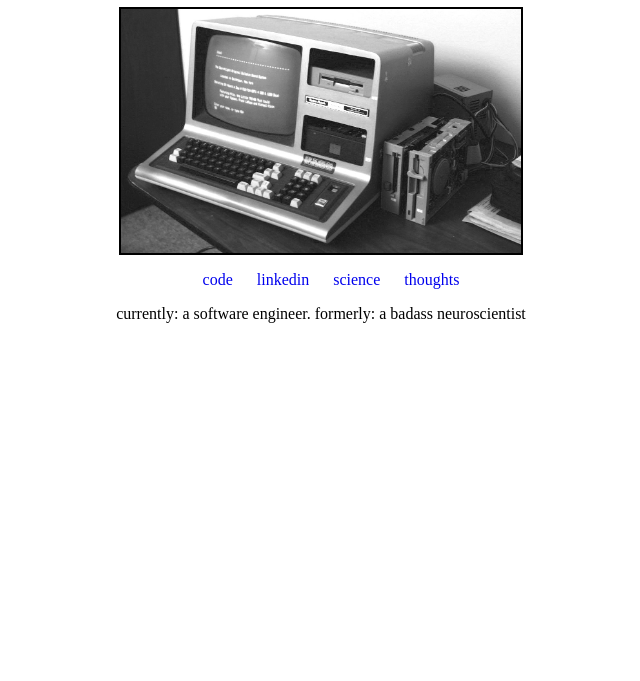
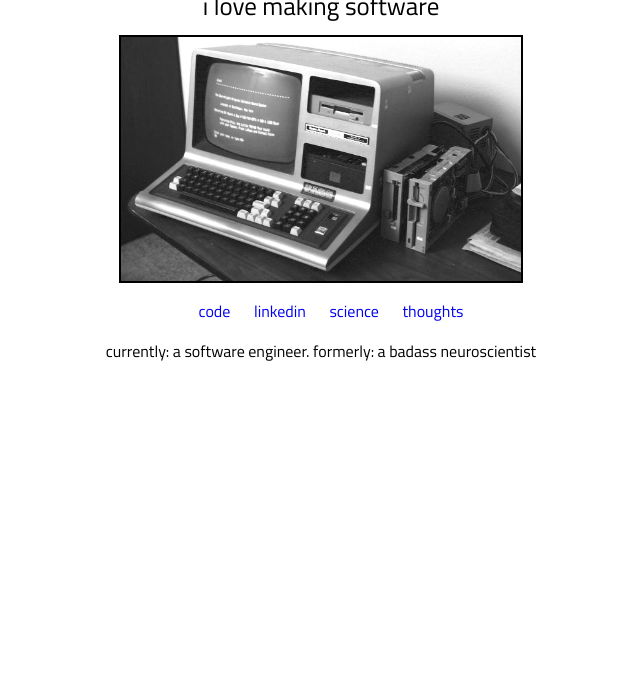
Before and after one commit to kbrainwave/kbrainwave.github.com, a plain HTML site: page index.html in a window 1280 px wide. Shown: the part 119-800 px from the top of the page, without its empty margins (319-959 px from the left). Drawn offline with Linux system fonts and the light colour scheme.

Commit message:
change font to titanium

```diff
--- a/index.html
+++ b/index.html
@@ -3,7 +3,7 @@
 <html>
 <head>
   <title>kbrainwave</title>
-  <link href='http://fonts.googleapis.com/css?family=Poiret+One' rel='stylesheet' type='text/css'>
+  <link href='http://fonts.googleapis.com/css?family=Titillium+Web|Oxygen' rel='stylesheet' type='text/css'>
   <link rel="stylesheet" type="text/css" href="stylesheets/style.css">
 </head>
 <body>
--- a/stylesheets/style.css
+++ b/stylesheets/style.css
@@ -1,5 +1,6 @@
 body {
   text-decoration: none;
+  font-family: 'Titillium Web', sans-serif;
 }
 
 h1 {
```
